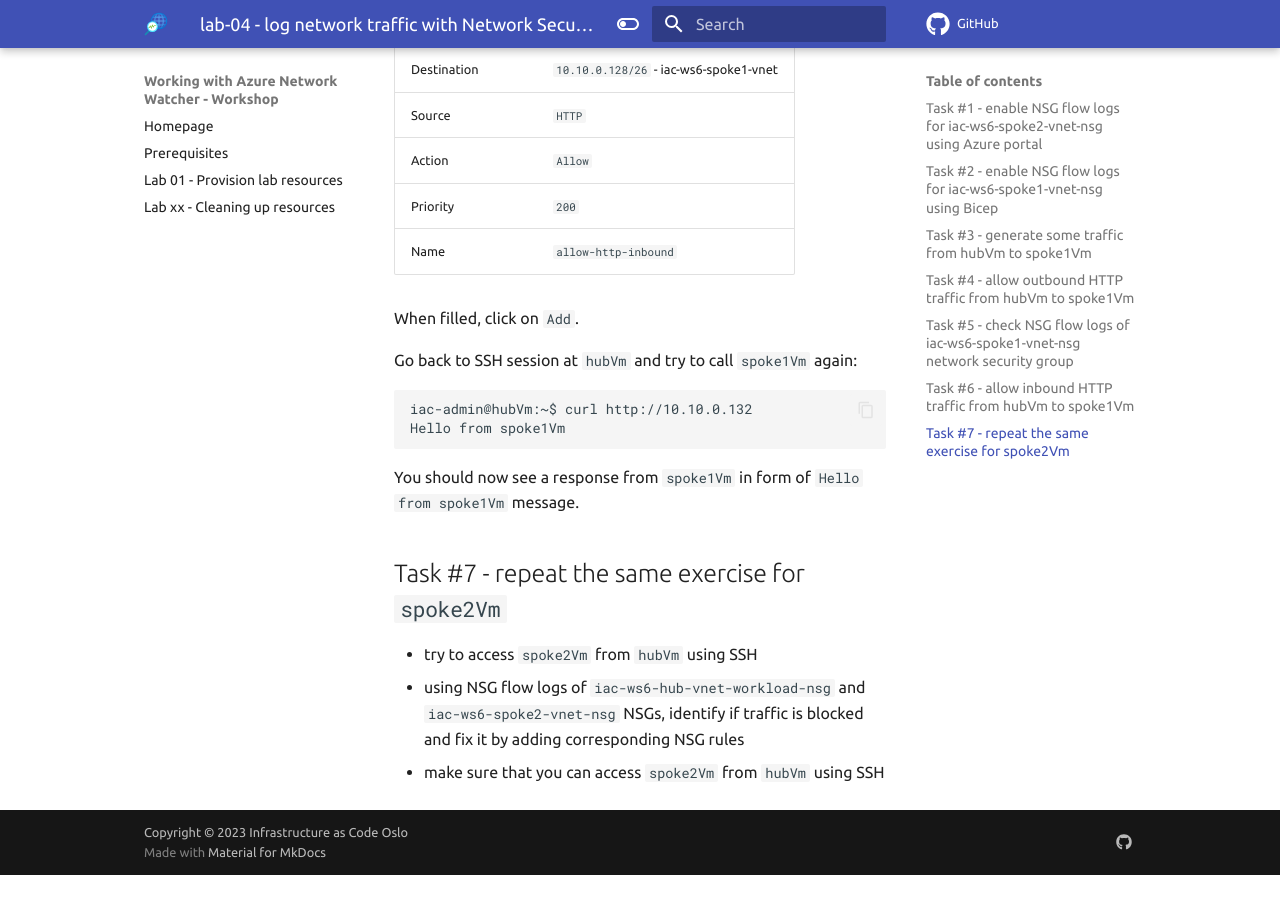
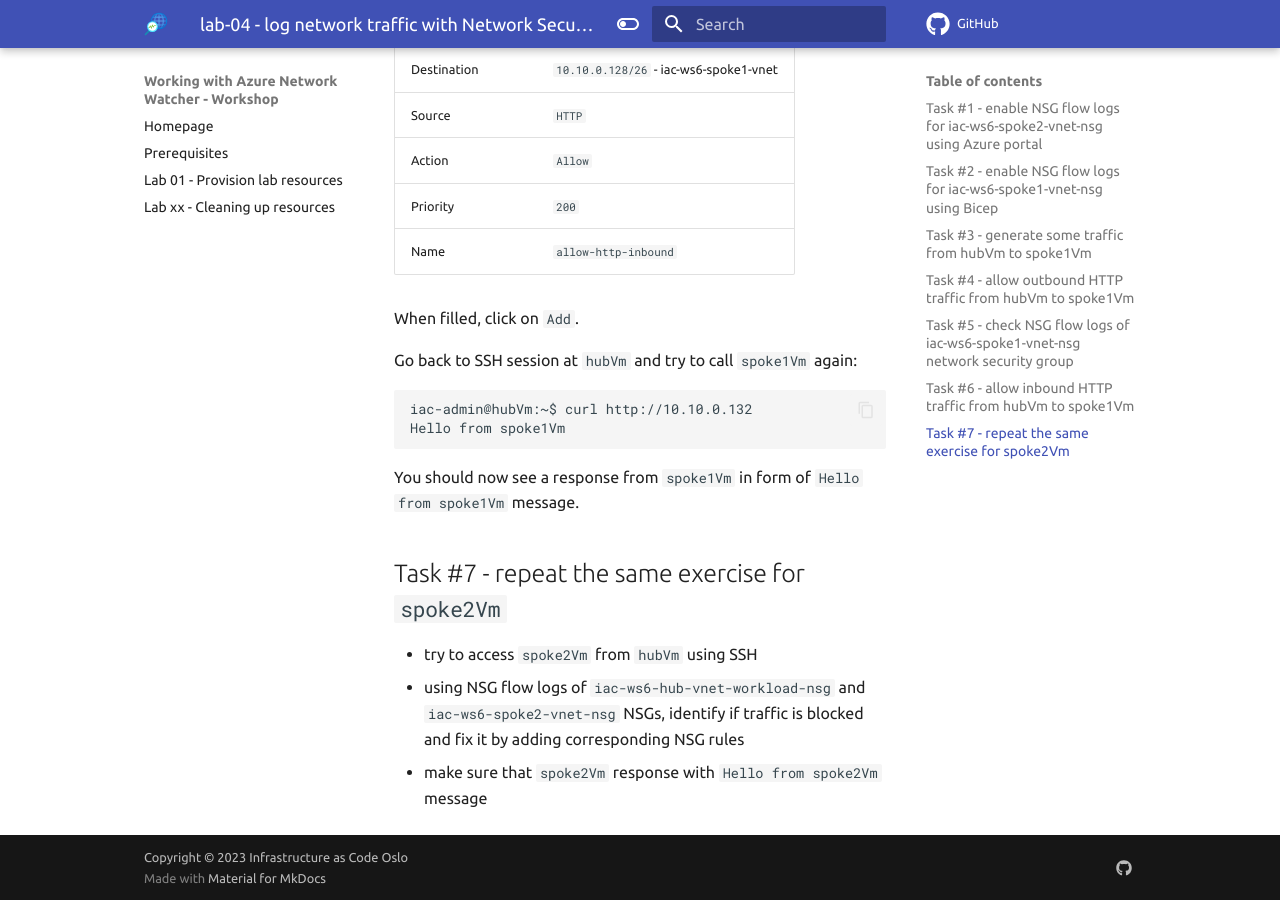
Before and after one commit to kalv25/azure-network-watcher, an MkDocs documentation site: the page built from docs/labs/lab-04/index.md, in a window 1280 px wide and 900 px high, scrolled down 11473 px. Built offline with MkDocs 1.6.1 and Material for MkDocs 9.7.7, drawn with Linux system fonts in a browser that asks for light colours; comment, search, counter and statistics services are not loaded; before the commit the page ends 12348 px from its top, so only the background shows below that; some of the changed text lies outside the part shown.

Commit message:
lab-04 WIP

````diff
--- a/docs/labs/lab-04/index.md
+++ b/docs/labs/lab-04/index.md
@@ -96,7 +96,7 @@ If you now go to [Network Watcher -> Flow logs](https://portal.azure.com/#view/M
 
 ## Task #3 - generate some traffic from `hubVm` to `spoke1Vm`
 
-Use Bastion and initiate SSH session into `hubVm`. Once connected, run the following command to generate some traffic from `hubVm` to `spoke1Vm`:
+Use Bastion and initiate SSH session into `hubVm`. Once connected, run the following command to generate some traffic from `hubVm` to `spoke1Vm` with private IP 10.10.0.132:
 
 ```bash
 iac-admin@hubVm:~$ curl http://10.10.0.132
@@ -264,4 +264,4 @@ You should now see a response from `spoke1Vm` in form of `Hello from spoke1Vm` m
 
 - try to access `spoke2Vm` from `hubVm` using SSH
 - using NSG flow logs of `iac-ws6-hub-vnet-workload-nsg` and `iac-ws6-spoke2-vnet-nsg` NSGs, identify if traffic is blocked and fix it by adding corresponding NSG rules
-- make sure that you can access `spoke2Vm` from `hubVm` using SSH
+- make sure that `spoke2Vm` response with `Hello from spoke2Vm` message
````
